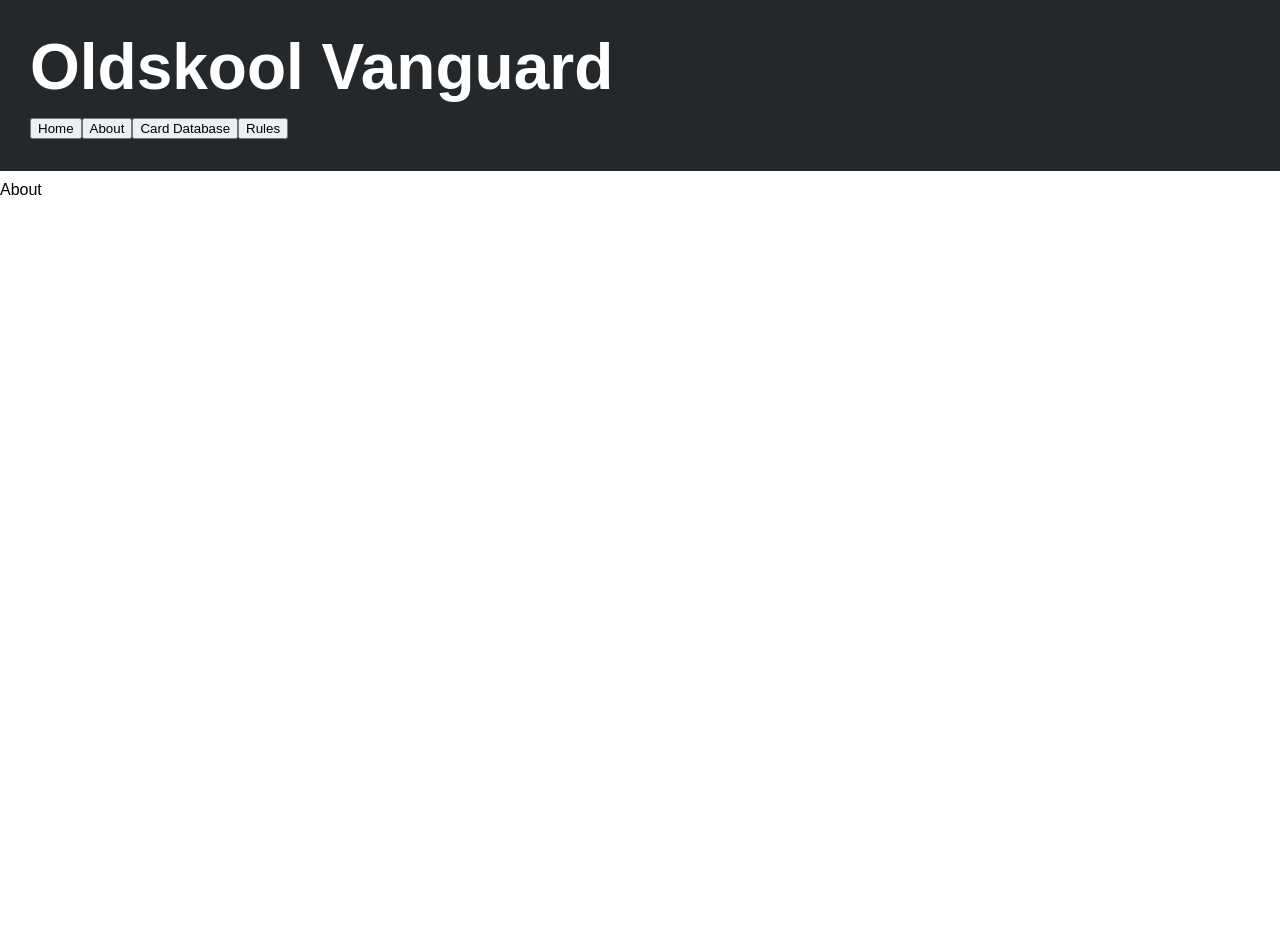
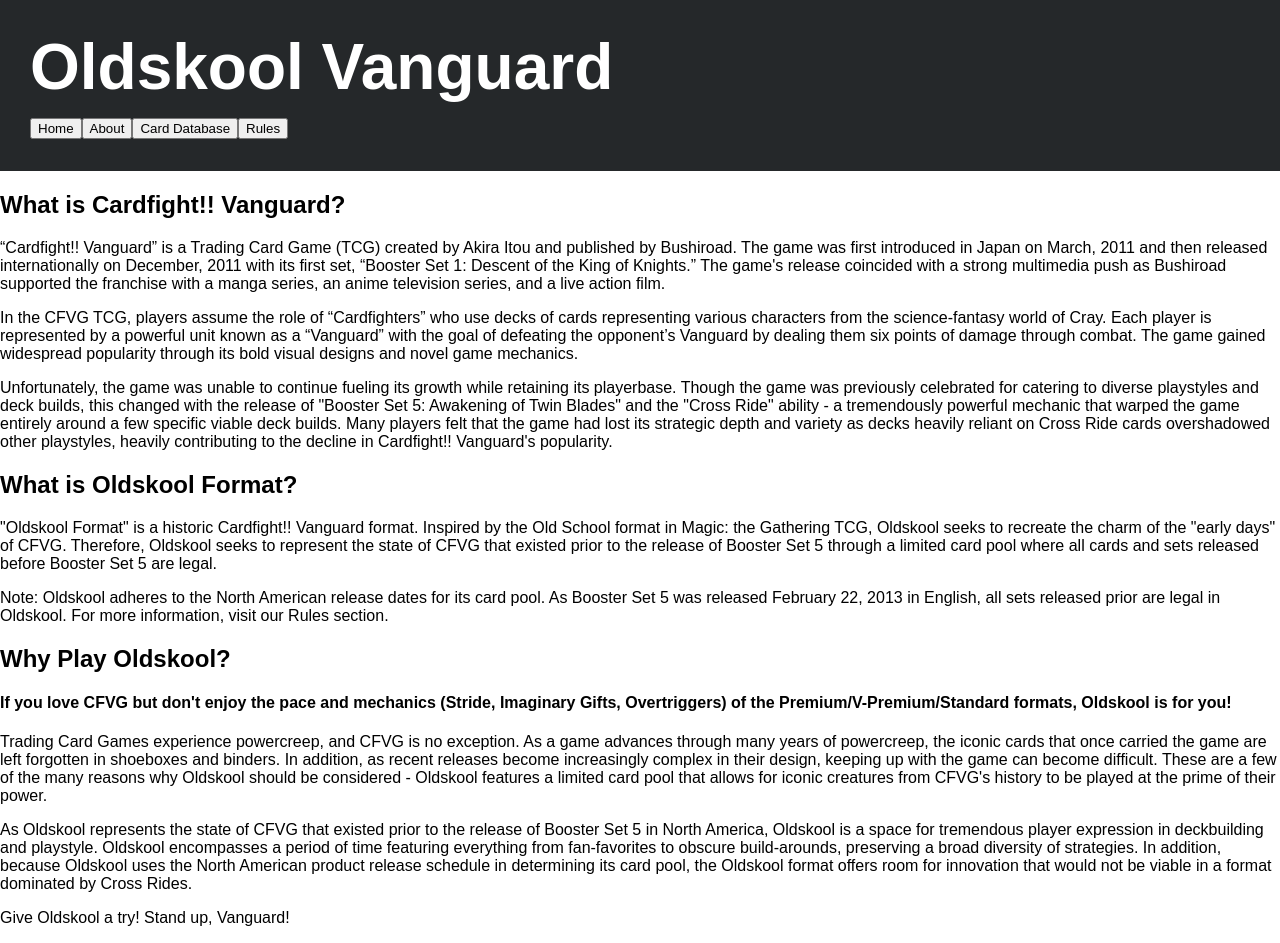
Before and after one commit to oldskool-vg/oldskool, a React (Create React App) app in the folder src/main/ui/: page / in a window 1280 px wide. Both pictures are taken after a click on the button "About". Before the commit the page ends 800 px from the top, so only its background shows below. Built offline with nearby package versions, Linux system fonts and the light colour scheme.

Commit message:
Completed unstyled content for about page

```diff
--- a/src/main/ui/src/components/About/index.tsx
+++ b/src/main/ui/src/components/About/index.tsx
@@ -1,14 +1,27 @@
-import React, { useState } from 'react';
+import React from 'react';
 
 function About() {
   return (
-    // Have 2 sections:
-    // What is Oldskool Vanguard?
-      // Put an explanation here
-    // Why Play Oldskool Vanguard?
-      // Put an explanation here
-
-    <div>About</div>
+    <>
+      <div>
+        <h2>What is Cardfight!! Vanguard?</h2>
+        <p>“Cardfight!! Vanguard” is a Trading Card Game (TCG) created by Akira Itou and published by Bushiroad. The game was first introduced in Japan on March, 2011 and then released internationally on December, 2011 with its first set, “Booster Set 1: Descent of the King of Knights.” The game's release coincided with a strong multimedia push as Bushiroad supported the franchise with a manga series, an anime television series, and a live action film.</p>
+        <p>In the CFVG TCG, players assume the role of “Cardfighters” who use decks of cards representing various characters from the science-fantasy world of Cray. Each player is represented by a powerful unit known as a “Vanguard” with the goal of defeating the opponent’s Vanguard by dealing them six points of damage through combat. The game gained widespread popularity through its bold visual designs and novel game mechanics.</p>
+        <p>Unfortunately, the game was unable to continue fueling its growth while retaining its playerbase. Though the game was previously celebrated for catering to diverse playstyles and deck builds, this changed with the release of "Booster Set 5: Awakening of Twin Blades" and the "Cross Ride" ability - a tremendously powerful mechanic that warped the game entirely around a few specific viable deck builds. Many players felt that the game had lost its strategic depth and variety as decks heavily reliant on Cross Ride cards overshadowed other playstyles, heavily contributing to the decline in Cardfight!! Vanguard's popularity.</p>
+      </div>
+      <div>
+        <h2>What is Oldskool Format?</h2>
+        <p>"Oldskool Format" is a historic Cardfight!! Vanguard format. Inspired by the Old School format in Magic: the Gathering TCG, Oldskool seeks to recreate the charm of the "early days" of CFVG.  Therefore, Oldskool seeks to represent the state of CFVG that existed prior to the release of Booster Set 5 through a limited card pool where all cards and sets released before Booster Set 5 are legal.</p>
+        <p>Note: Oldskool adheres to the North American release dates for its card pool. As Booster Set 5 was released February 22, 2013 in English, all sets released prior are legal in Oldskool. For more information, visit our Rules section.</p>
+      </div>
+      <div>
+        <h2>Why Play Oldskool?</h2>
+        <h4>If you love CFVG but don't enjoy the pace and mechanics (Stride, Imaginary Gifts, Overtriggers) of the Premium/V-Premium/Standard formats, Oldskool is for you!</h4>
+        <p>Trading Card Games experience powercreep, and CFVG is no exception. As a game advances through many years of powercreep, the iconic cards that once carried the game are left forgotten in shoeboxes and binders. In addition, as recent releases become increasingly complex in their design, keeping up with the game can become difficult. These are a few of the many reasons why Oldskool should be considered - Oldskool features a limited card pool that allows for iconic creatures from CFVG's history to be played at the prime of their power.</p>
+        <p>As Oldskool represents the state of CFVG that existed prior to the release of Booster Set 5 in North America, Oldskool is a space for tremendous player expression in deckbuilding and playstyle. Oldskool encompasses a period of time featuring everything from fan-favorites to obscure build-arounds, preserving a broad diversity of strategies. In addition, because Oldskool uses the North American product release schedule in determining its card pool, the Oldskool format offers room for innovation that would not be viable in a format dominated by Cross Rides.</p>
+        <p>Give Oldskool a try! Stand up, Vanguard!</p>
+      </div>
+    </>
   )
 }
 export default About;
```
